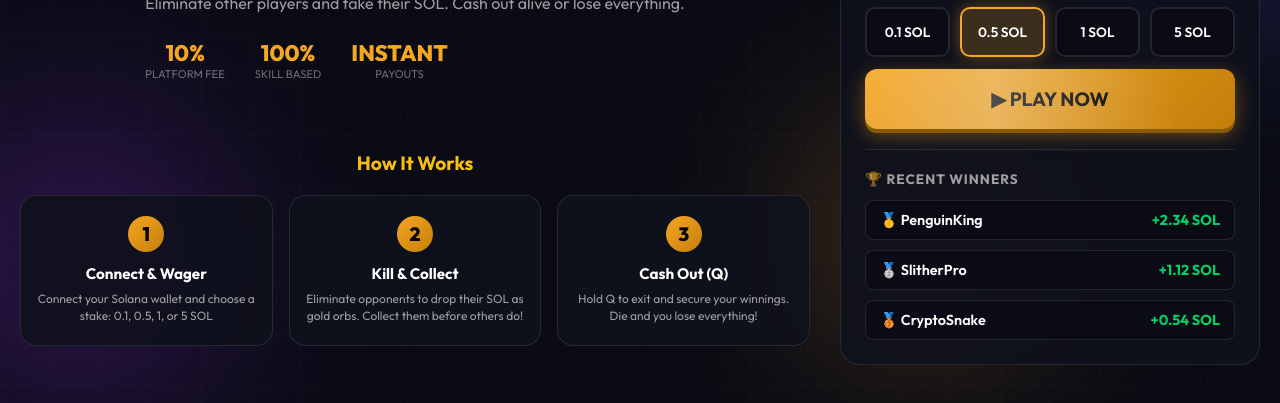
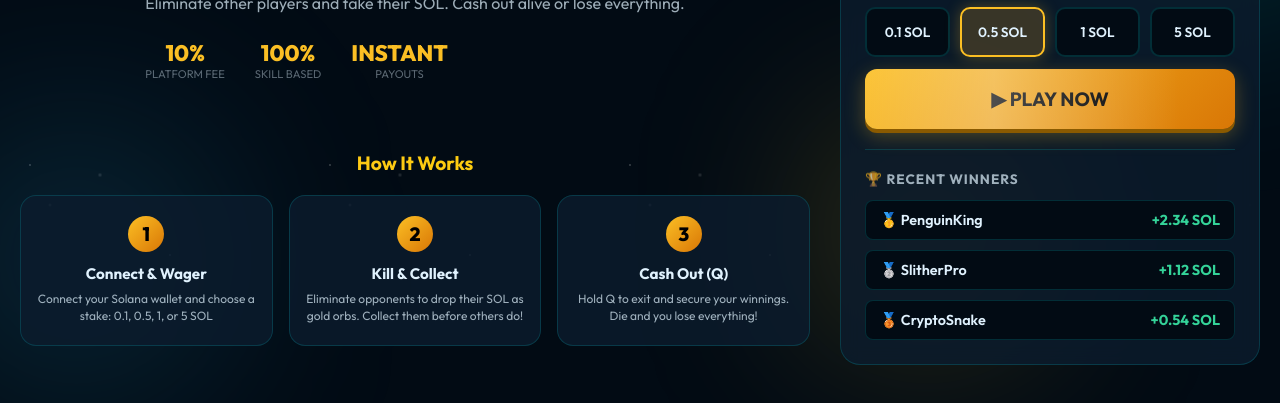
Before and after one commit to CONTINAD/PENGUIN, a plain HTML site: page index.html in a window 1280 px wide. Shown: the part 265-668 px from the top of the page. Drawn offline with Linux system fonts and the light colour scheme.

Commit message:
Arctic Theme Overhaul: Falling snow, Deep Blue/Cyan visuals, Blizzard storm

```diff
--- a/game.js
+++ b/game.js
@@ -201,7 +201,7 @@ class SlitherGame {
         this.foods.push({
             x, y, value,
             size: isGold ? 12 : 6 + value * 2,
-            hue: isGold ? 50 : Math.random() * 60 + 20,
+            hue: isGold ? 50 : Math.random() * 60 + 170, // Arctic Blue/Cyan range
             isGold,
             solValue
         });
@@ -580,7 +580,7 @@ class SlitherGame {
 
     render() {
         const ctx = this.ctx;
-        ctx.fillStyle = '#0a1525';
+        ctx.fillStyle = '#020b14'; // Deep Arctic
         ctx.fillRect(0, 0, this.width, this.height);
 
         ctx.save();
@@ -603,7 +603,7 @@ class SlitherGame {
         const s = this.storm;
 
         // Draw safe zone circle
-        ctx.strokeStyle = 'rgba(100, 200, 255, 0.6)';
+        ctx.strokeStyle = 'rgba(200, 240, 255, 0.5)';
         ctx.lineWidth = 4;
         ctx.beginPath();
         ctx.arc(s.x, s.y, s.radius, 0, Math.PI * 2);
@@ -615,13 +615,13 @@ class SlitherGame {
         ctx.rect(0, 0, this.worldSize, this.worldSize);
         ctx.arc(s.x, s.y, s.radius, 0, Math.PI * 2, true); // counter-clockwise to create hole
         ctx.closePath();
-        ctx.fillStyle = 'rgba(128, 0, 128, 0.25)';
+        ctx.fillStyle = 'rgba(200, 245, 255, 0.15)'; // Freezing Fog
         ctx.fill();
         ctx.restore();
 
         // Pulse effect on edge
         const pulse = Math.sin(performance.now() / 200) * 0.3 + 0.7;
-        ctx.strokeStyle = `rgba(255, 50, 100, ${pulse * 0.5})`;
+        ctx.strokeStyle = `rgba(0, 243, 255, ${pulse * 0.6})`;
         ctx.lineWidth = 8;
         ctx.beginPath();
         ctx.arc(s.x, s.y, s.radius, 0, Math.PI * 2);
@@ -630,7 +630,7 @@ class SlitherGame {
 
     drawGrid() {
         const ctx = this.ctx, gs = 100;
-        ctx.strokeStyle = 'rgba(50, 120, 180, 0.1)';
+        ctx.strokeStyle = 'rgba(0, 243, 255, 0.08)'; // Faint Cyan Grid
         ctx.lineWidth = 1;
 
         const sx = Math.floor(this.camera.x / gs) * gs;
--- a/index.html
+++ b/index.html
@@ -15,7 +15,7 @@
 
 <body>
     <!-- Animated Background -->
-    <div class="hex-grid"></div>
+    <div class="snow-layer"></div>
     <div class="glow-orb glow-orb-1"></div>
     <div class="glow-orb glow-orb-2"></div>
     <div class="glow-orb glow-orb-3"></div>
--- a/styles.css
+++ b/styles.css
@@ -1,20 +1,26 @@
 /* ===== CSS Variables ===== */
 :root {
-    --bg-dark: #0a0b14;
-    --bg-card: rgba(15, 17, 28, 0.9);
-    --bg-card-hover: rgba(20, 22, 35, 0.95);
-    --accent-gold: #f5a623;
-    --accent-gold-dark: #c47f0a;
-    --accent-gold-glow: rgba(245, 166, 35, 0.4);
-    --accent-blue: #5865f2;
-    --accent-green: #00d26a;
+    --bg-dark: #020b14;
+    /* Deep Arctic Night */
+    --bg-card: rgba(12, 28, 45, 0.8);
+    /* Icy Glass */
+    --bg-card-hover: rgba(18, 40, 60, 0.9);
+    --accent-gold: #fbbf24;
+    --accent-gold-dark: #d97706;
+    --accent-gold-glow: rgba(251, 191, 36, 0.3);
+    --accent-blue: #00f3ff;
+    /* Arctic Cyan */
+    --accent-green: #34d399;
+    /* Aurora Green */
     --accent-red: #ff4757;
-    --text-primary: #ffffff;
-    --text-secondary: rgba(255, 255, 255, 0.6);
-    --text-muted: rgba(255, 255, 255, 0.4);
-    --border-color: rgba(255, 255, 255, 0.1);
-    --glow-blue: rgba(88, 101, 242, 0.3);
-    --glow-purple: rgba(147, 51, 234, 0.3);
+    --text-primary: #e0f2fe;
+    /* Ice White */
+    --text-secondary: rgba(224, 242, 254, 0.7);
+    --text-muted: rgba(224, 242, 254, 0.4);
+    --border-color: rgba(0, 243, 255, 0.15);
+    --glow-blue: rgba(0, 243, 255, 0.15);
+    --glow-purple: rgba(56, 189, 248, 0.15);
+    /* Light Blue Glow */
 }
 
 /* ===== Reset & Base ===== */
@@ -34,18 +40,32 @@ body {
 }
 
 /* ===== Animated Background ===== */
-.hex-grid {
+.snow-layer {
     position: fixed;
     top: 0;
     left: 0;
     right: 0;
     bottom: 0;
-    background-image:
-        linear-gradient(rgba(255, 255, 255, 0.02) 1px, transparent 1px),
-        linear-gradient(90deg, rgba(255, 255, 255, 0.02) 1px, transparent 1px);
-    background-size: 50px 50px;
     pointer-events: none;
     z-index: 0;
+    background-image:
+        radial-gradient(1.5px 1.5px at 20px 30px, rgba(255, 255, 255, 0.8), transparent),
+        radial-gradient(2px 2px at 40px 70px, rgba(255, 255, 255, 0.6), transparent),
+        radial-gradient(2.5px 2.5px at 90px 40px, rgba(255, 255, 255, 0.4), transparent),
+        radial-gradient(1.5px 1.5px at 160px 120px, rgba(255, 255, 255, 0.7), transparent);
+    background-size: 300px 300px;
+    animation: snowFall 15s linear infinite;
+    opacity: 0.4;
+}
+
+@keyframes snowFall {
+    from {
+        background-position: 0 0;
+    }
+
+    to {
+        background-position: 30px 300px;
+    }
 }
 
 .glow-orb {
@@ -874,7 +894,9 @@ body.game-active .game-console {
         opacity: 1;
         transform: translateX(0);
     }
-}/* ===== Horizontal Layout (Desktop) ===== */
+}
+
+/* ===== Horizontal Layout (Desktop) ===== */
 @media (min-width: 1100px) {
     .container {
         display: grid;
@@ -983,6 +1005,7 @@ body.game-active .game-console {
     margin-bottom: 5px;
     background: linear-gradient(to right, #ffd700, #ffaa00);
     -webkit-background-clip: text;
+    background-clip: text;
     -webkit-text-fill-color: transparent;
     text-transform: uppercase;
     font-weight: 800;
@@ -991,6 +1014,7 @@ body.game-active .game-console {
 .modal-title.loss {
     background: linear-gradient(to right, #ff4757, #ff6b81);
     -webkit-background-clip: text;
+    background-clip: text;
     -webkit-text-fill-color: transparent;
 }
 
```
